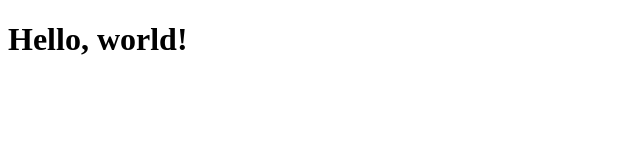
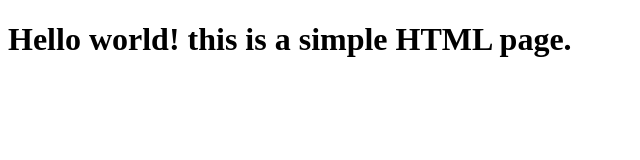
Before and after one commit to PradhoshKrishnan/GIT, a plain HTML site: page index.html in a window 1280 px wide. Shown: the whole page, without its empty margins (0-640 px from the left). Drawn offline with Linux system fonts and the light colour scheme.

Commit message:
add the modified file

```diff
--- a/index.html
+++ b/index.html
@@ -6,6 +6,8 @@
 	<title>Hello World</title>
 </head>
 <body>
-	<h1>Hello, world!</h1>
+	<h1>Hello world!
+		this is a simple HTML page.
+	</h1>
 </body>
 </html>
--- a/index.js
+++ b/index.js
@@ -1 +1 @@
-console.log("Hello, world!");
+console.log("Hello world! this is the index page.");
```
Also changed, not shown: 1 other file.
